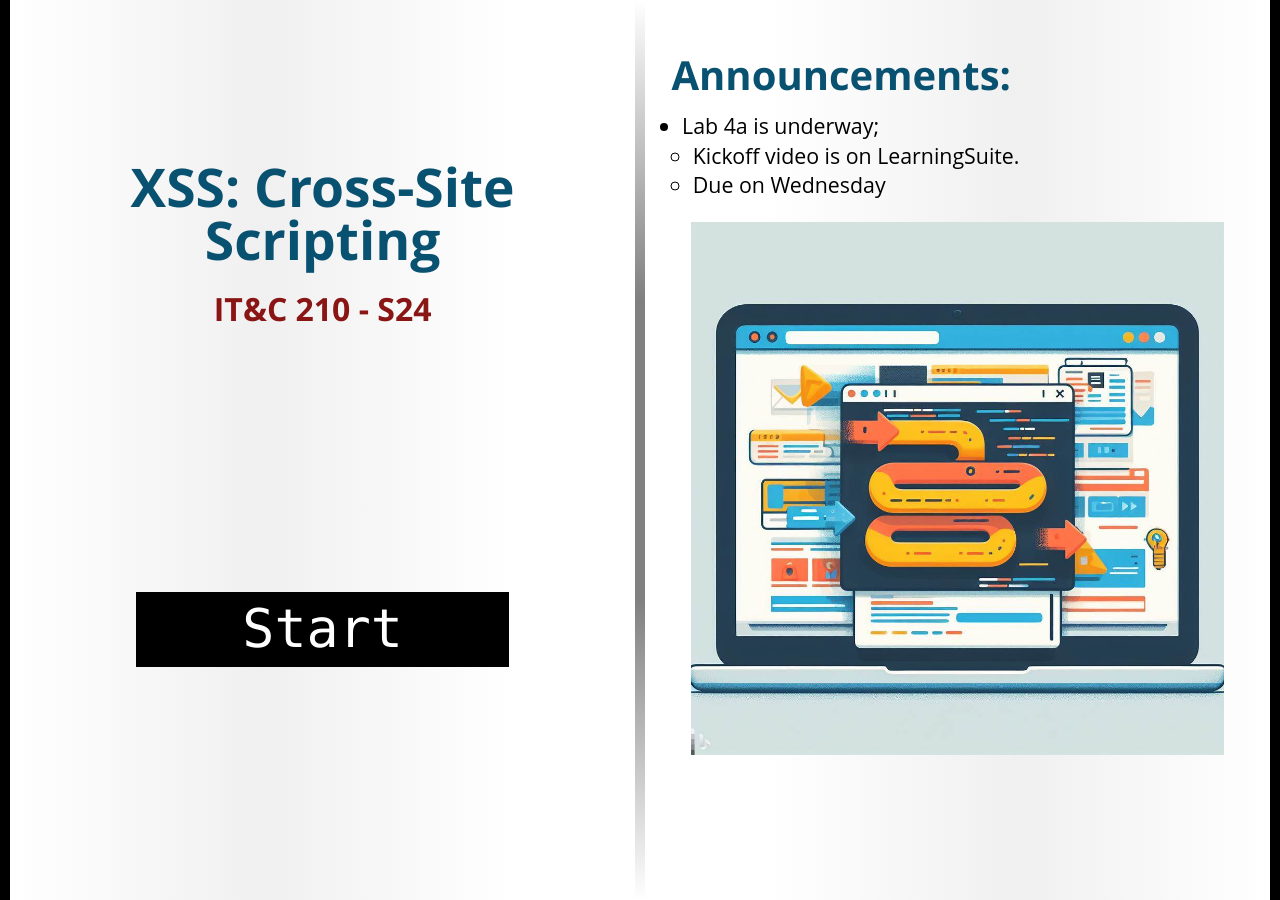
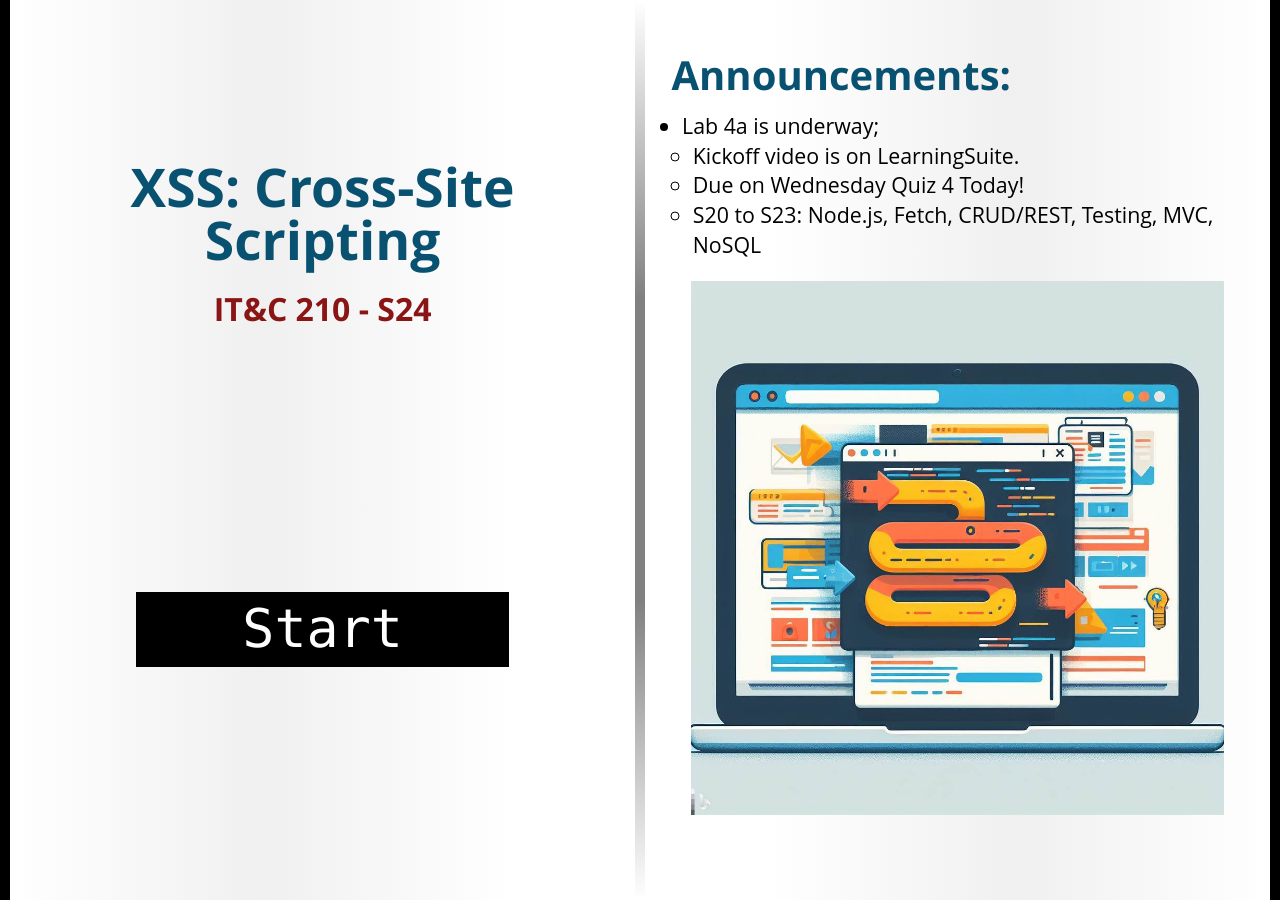
Before and after one commit to BYU-ITC-210/BYU-ITC-210.github.io, a Jekyll site: the page built from _welcome/S24.md, in a window 1280 px wide. Built offline with Jekyll 4.4.1, drawn with Linux system fonts in a browser that asks for light colours; some web fonts are replaced.

Commit message:
Update S24 Welcome

```diff
--- a/_welcome/S24.md
+++ b/_welcome/S24.md
@@ -7,5 +7,7 @@ quiz: "newton"
 * Lab 4a is underway;
   * Kickoff video is on LearningSuite.
   * Due on Wednesday
+Quiz 4 Today!
+  * S20 to S23: Node.js, Fetch, CRUD/REST, Testing, MVC, NoSQL
 
 ![Cross-Site Scripting](images/xss.jpg)
```
